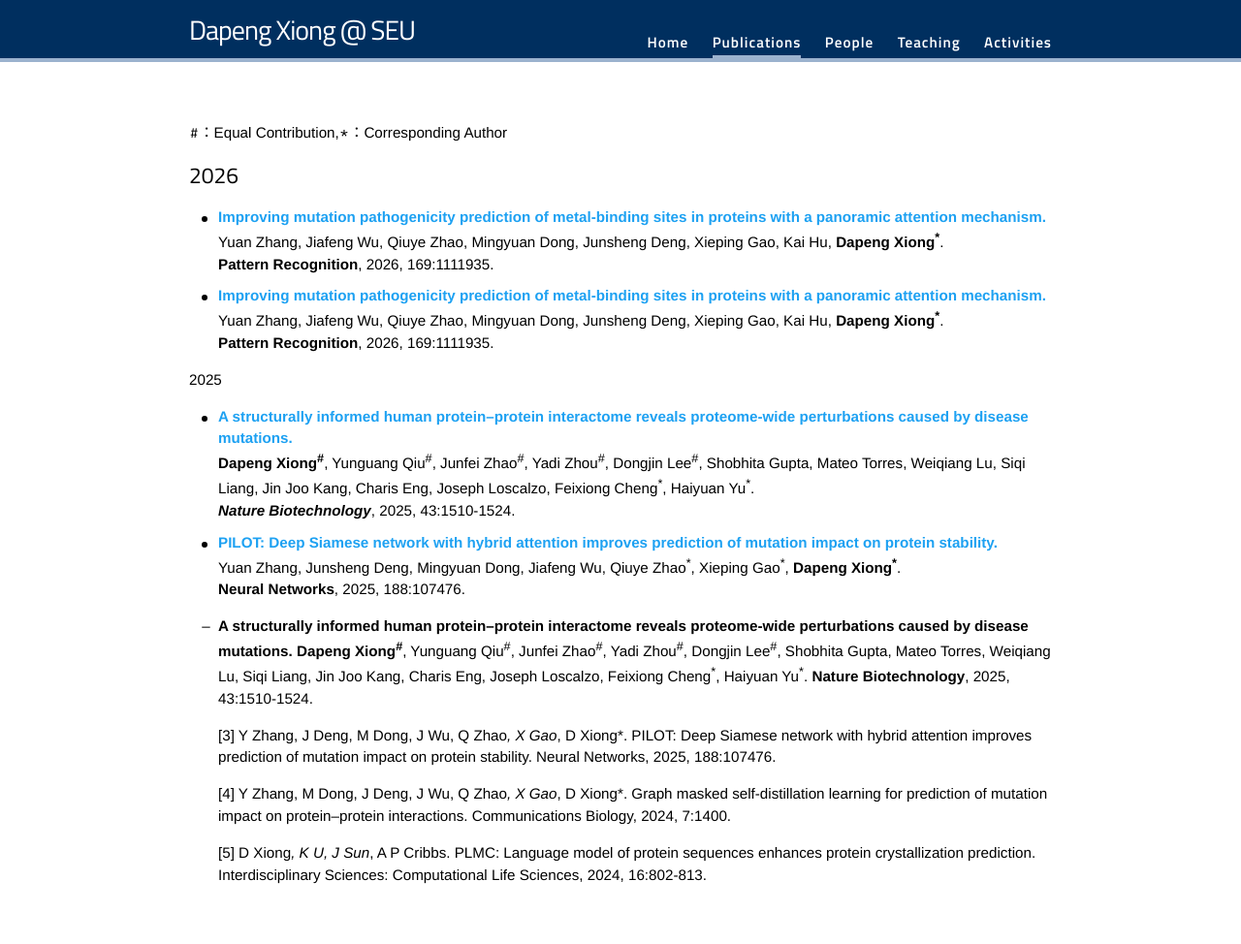
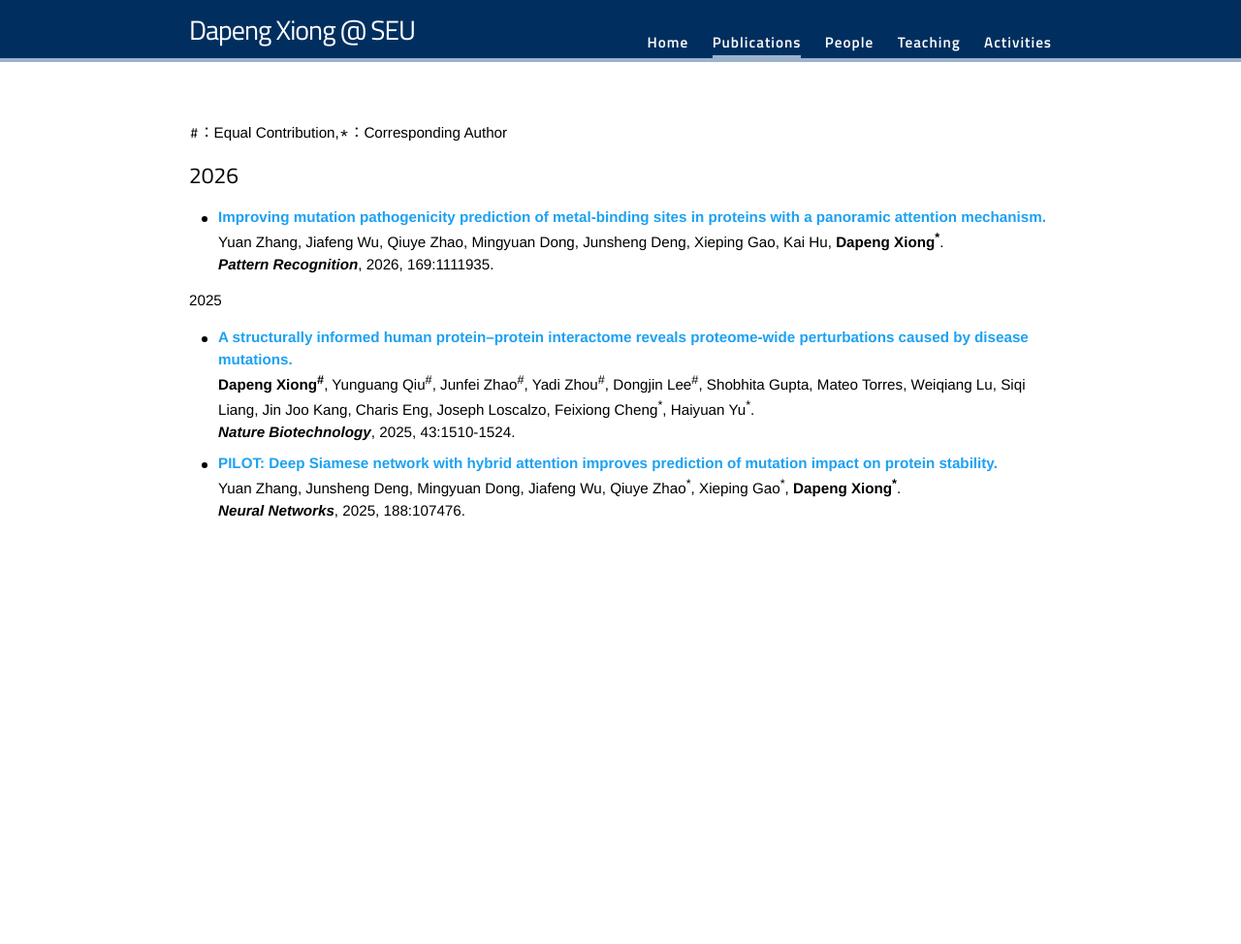
Before and after one commit to dapeng-xiong/dapeng-xiong.github.io, a Jekyll site: the page built from Publications.md, in a window 1280 px wide. Shown: the whole page at 97% size. Built offline with Jekyll 4.4.1, drawn with Linux system fonts in a browser that asks for light colours; nearby versions of some CDN libraries; some web fonts are replaced; after the commit the page ends 900 px from its top, so only the background shows below that.

Commit message:
Update Publications.md

```diff
--- a/Publications.md
+++ b/Publications.md
@@ -16,13 +16,7 @@ active: Publications
     <text class='text_title'>Improving mutation pathogenicity prediction of metal-binding sites in proteins with a panoramic attention mechanism.</text><br />
     Yuan Zhang, Jiafeng Wu, Qiuye Zhao, Mingyuan Dong, Junsheng Deng, Xieping Gao, Kai Hu, <text class='text_bold'>Dapeng Xiong<sup>*</sup></text>.
     <br />
-   <text class='text_bold'>Pattern Recognition</text>, 2026, 169:1111935.
-  </li>
-   <li>
-    <text class='text_title'>Improving mutation pathogenicity prediction of metal-binding sites in proteins with a panoramic attention mechanism.</text><br />
-    Yuan Zhang, Jiafeng Wu, Qiuye Zhao, Mingyuan Dong, Junsheng Deng, Xieping Gao, Kai Hu, <text class='text_bold'>Dapeng Xiong<sup>*</sup></text>.
-    <br />
-   <text class='text_bold'>Pattern Recognition</text>, 2026, 169:1111935.
+   <text class='text_bold'><i>Pattern Recognition</i></text>, 2026, 169:1111935.
   </li>
 </ul>
 
@@ -36,17 +30,6 @@ active: Publications
    <li>
     <text class='text_title'>PILOT: Deep Siamese network with hybrid attention improves prediction of mutation impact on protein stability.</text><br />
     Yuan Zhang, Junsheng Deng, Mingyuan Dong, Jiafeng Wu, Qiuye Zhao<sup>*</sup>, Xieping Gao<sup>*</sup>, <text class='text_bold'>Dapeng Xiong<sup>*</sup></text>.<br />
-   <text class='text_bold'>Neural Networks</text>, 2025, 188:107476.
+   <text class='text_bold'><i>Neural Networks</i></text>, 2025, 188:107476.
   </li>
 </ul>
-
-
-
-- **A structurally informed human protein–protein interactome reveals proteome-wide perturbations caused by disease mutations.**
-  **Dapeng Xiong<sup>#</sup>**, Yunguang Qiu<sup>#</sup>, Junfei Zhao<sup>#</sup>, Yadi Zhou<sup>#</sup>, Dongjin Lee<sup>#</sup>, Shobhita Gupta, Mateo Torres, Weiqiang Lu, Siqi Liang, Jin Joo Kang, Charis Eng, Joseph Loscalzo, Feixiong Cheng<sup>\*</sup>, Haiyuan Yu<sup>\*</sup>. **Nature Biotechnology**, 2025, 43:1510-1524.
-
-  [3] Y Zhang, J Deng, M Dong, J Wu, Q Zhao*, X Gao*, D Xiong*. PILOT: Deep Siamese network with hybrid attention improves prediction of mutation impact on protein stability. Neural Networks, 2025, 188:107476.
-
-  [4] Y Zhang, M Dong, J Deng, J Wu, Q Zhao*, X Gao*, D Xiong*. Graph masked self-distillation learning for prediction of mutation impact on protein–protein interactions. Communications Biology, 2024, 7:1400.
-
-  [5] D Xiong*, K U, J Sun*, A P Cribbs. PLMC: Language model of protein sequences enhances protein crystallization prediction. Interdisciplinary Sciences: Computational Life Sciences, 2024, 16:802-813.
```
